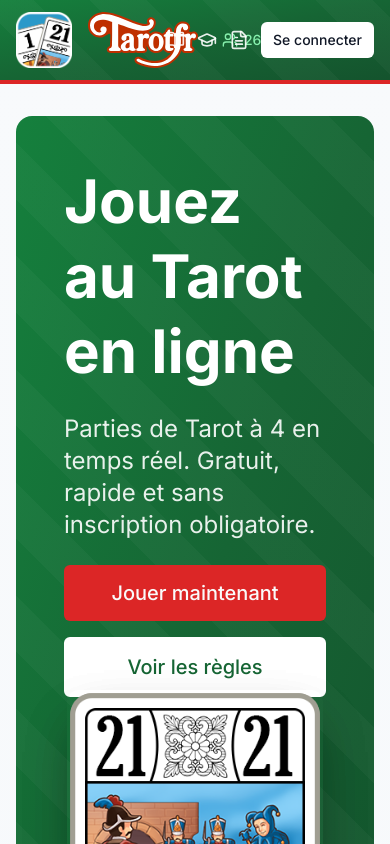
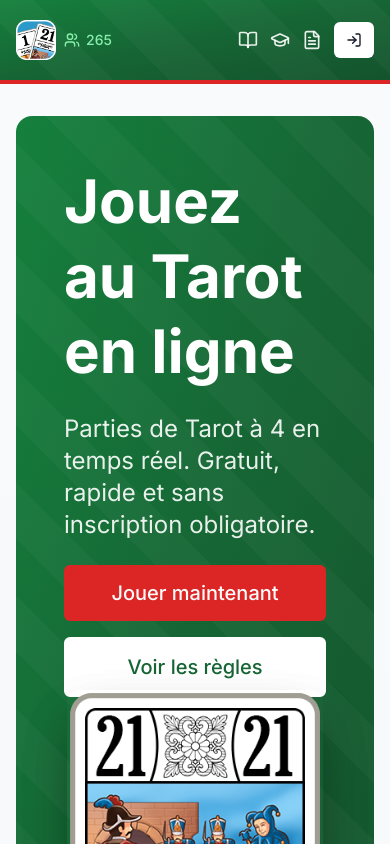
Before and after one commit to MYSTRAL-ORG/tarotfr.com, a Next.js app: page / in a window 390 px wide. Shown: the top 844 px of the page. Built offline with nearby package versions, Linux system fonts and the light colour scheme; no server answers; the database is empty.

Commit message:
Updated Navigation.tsx

```diff
--- a/components/Navigation.tsx
+++ b/components/Navigation.tsx
@@ -4,7 +4,7 @@ import Link from 'next/link';
 import Image from 'next/image';
 import { useAuth } from '@/contexts/AuthContext';
 import { Button } from '@/components/ui/button';
-import { User, Users, BookOpen, GraduationCap, FileText, Play, LogOut } from 'lucide-react';
+import { User, Users, BookOpen, GraduationCap, FileText, Play, LogOut, LogIn } from 'lucide-react';
 import { useState, useEffect } from 'react';
 
 export function Navigation() {
@@ -50,13 +50,13 @@ export function Navigation() {
         backgroundImage: 'repeating-linear-gradient(45deg, transparent, transparent 40px, rgba(255,255,255,0.15) 40px, rgba(255,255,255,0.15) 80px)',
       }}></div>
       <div className="container mx-auto px-4 h-20 flex items-center justify-between relative z-10">
-        <Link href="/" className="flex items-center gap-4">
+        <Link href="/" className="flex items-center gap-2 md:gap-4">
           <Image
             src="/img/icon.png"
             alt="TarotFR Icon"
             width={56}
             height={56}
-            className="h-14 w-14 object-contain"
+            className="h-10 w-10 md:h-14 md:w-14 object-contain"
             priority
           />
           <Image
@@ -64,14 +64,14 @@ export function Navigation() {
             alt="TarotFR"
             width={160}
             height={56}
-            className="h-14 w-auto"
+            className="h-14 w-auto hidden md:block"
             priority
           />
           <div className="h-10 w-px bg-white/30 ml-2 hidden md:block"></div>
           <div className="text-white/90 text-sm font-medium hidden md:block">
             <span className="text-green-300 mr-1">{onlinePlayers}</span> joueurs en ligne
           </div>
-          <div className="flex items-center gap-1.5 text-white/90 text-sm font-medium md:hidden ml-2">
+          <div className="flex items-center gap-1.5 text-white/90 text-sm font-medium md:hidden">
             <Users className="w-4 h-4 text-green-300" />
             <span className="text-green-300">{onlinePlayers}</span>
           </div>
@@ -112,7 +112,10 @@ export function Navigation() {
             </div>
           ) : (
             <Link href="/compte">
-              <Button size="sm" className="bg-white hover:bg-blue-50 text-gray-900">Se connecter</Button>
+              <Button size="sm" className="bg-white hover:bg-blue-50 text-gray-900" title="Se connecter">
+                <LogIn className="w-4 h-4 md:mr-2" />
+                <span className="hidden md:inline">Se connecter</span>
+              </Button>
             </Link>
           )}
         </div>
```
